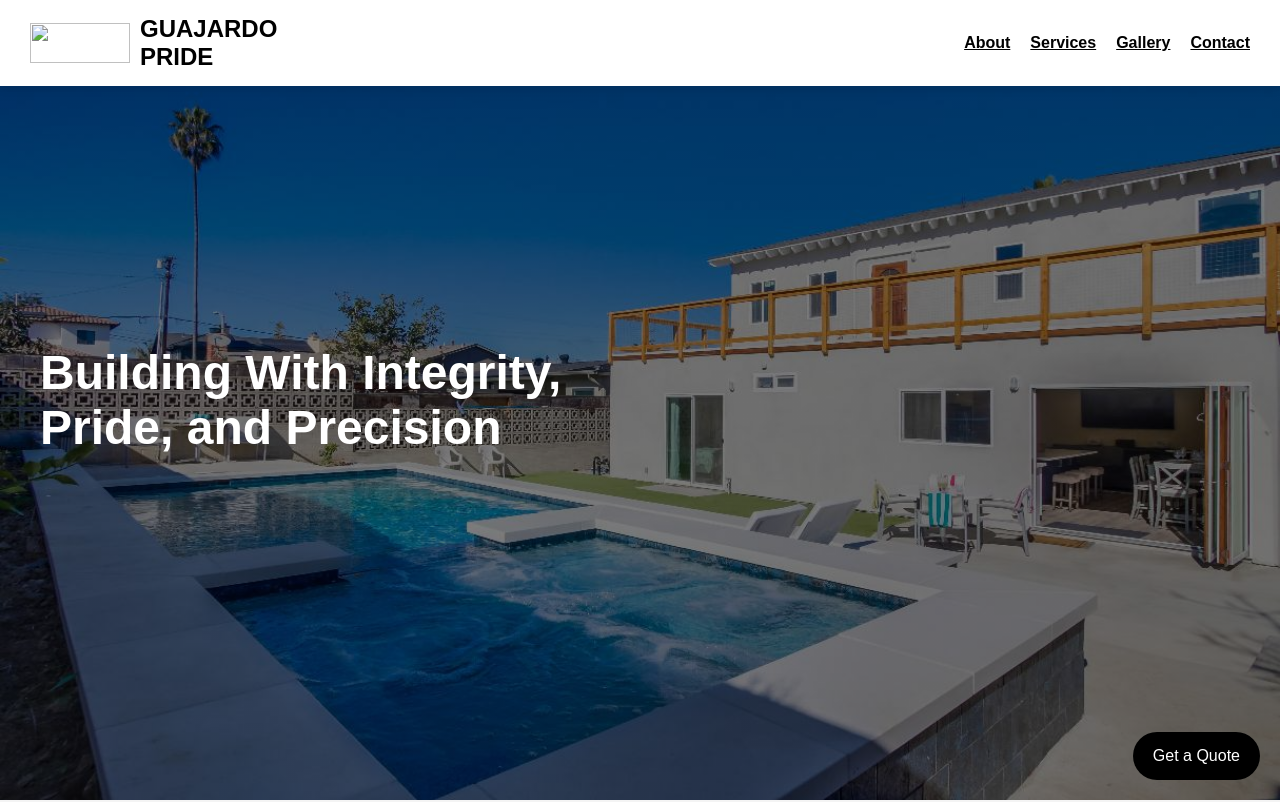
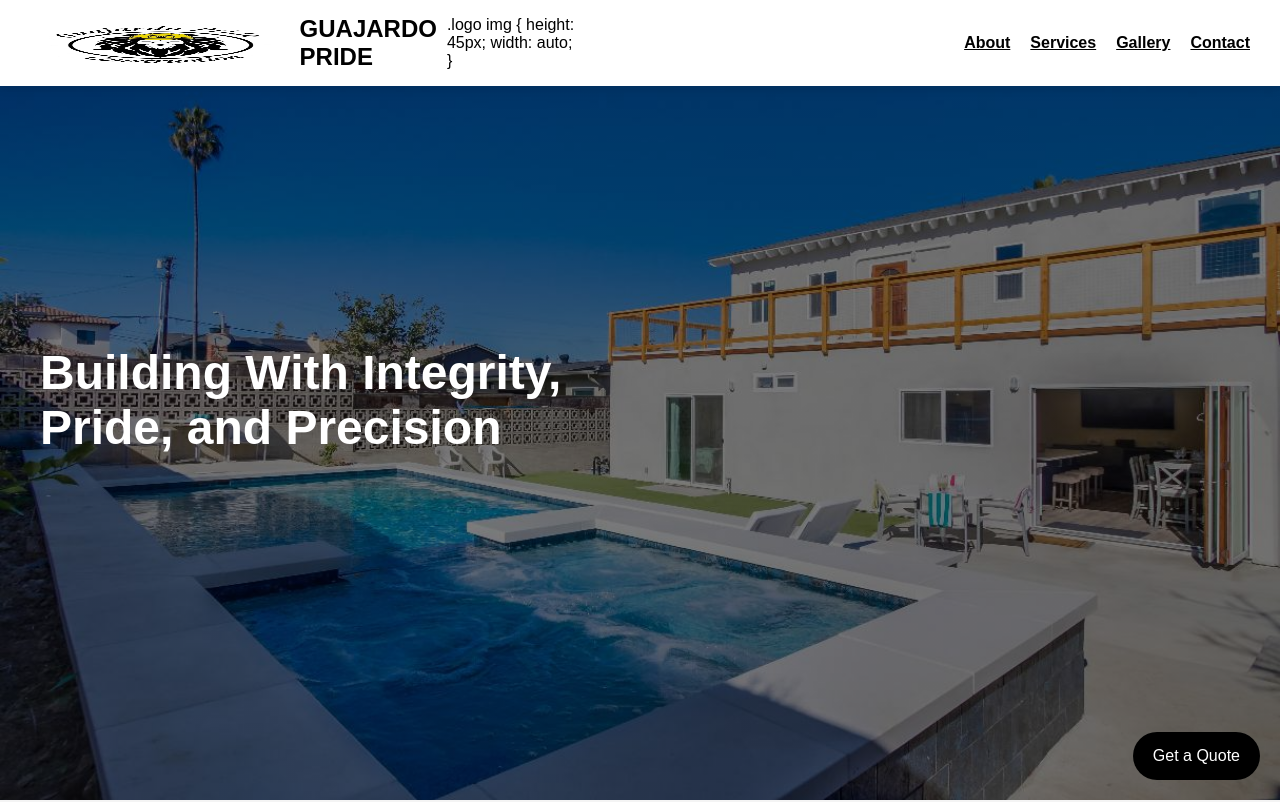
Before and after one commit to LHOGFrancisco/Guajardo-Pride, a plain HTML site: page index.html in a window 1280 px wide. Shown: the top 802 px of the page. Drawn offline with Linux system fonts and the light colour scheme.

Commit message:
Add logo image and styles to navigation
Added logo image and styling for the logo class.

```diff
--- a/index.html
+++ b/index.html
@@ -156,8 +156,14 @@ nav ul.active{max-height:300px;}
 <!-- NAV -->
 <nav>
 <div class="logo">
-<img src="">
+<img src="bossmanlogo.jpg">
 <h1>GUAJARDO PRIDE</h1>
+
+.logo img {
+  height: 45px;
+  width: auto;
+}
+
 </div>
 
 <div class="menu-toggle">☰</div>
```
